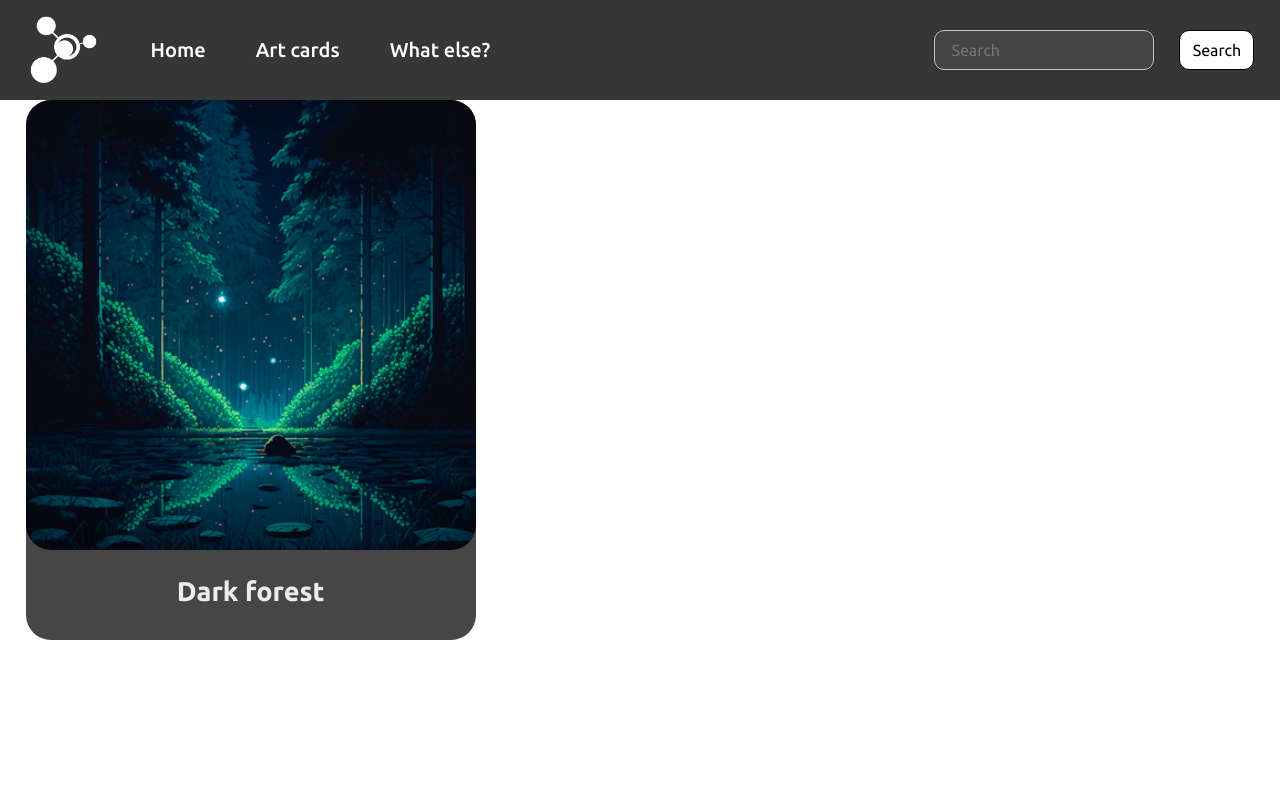
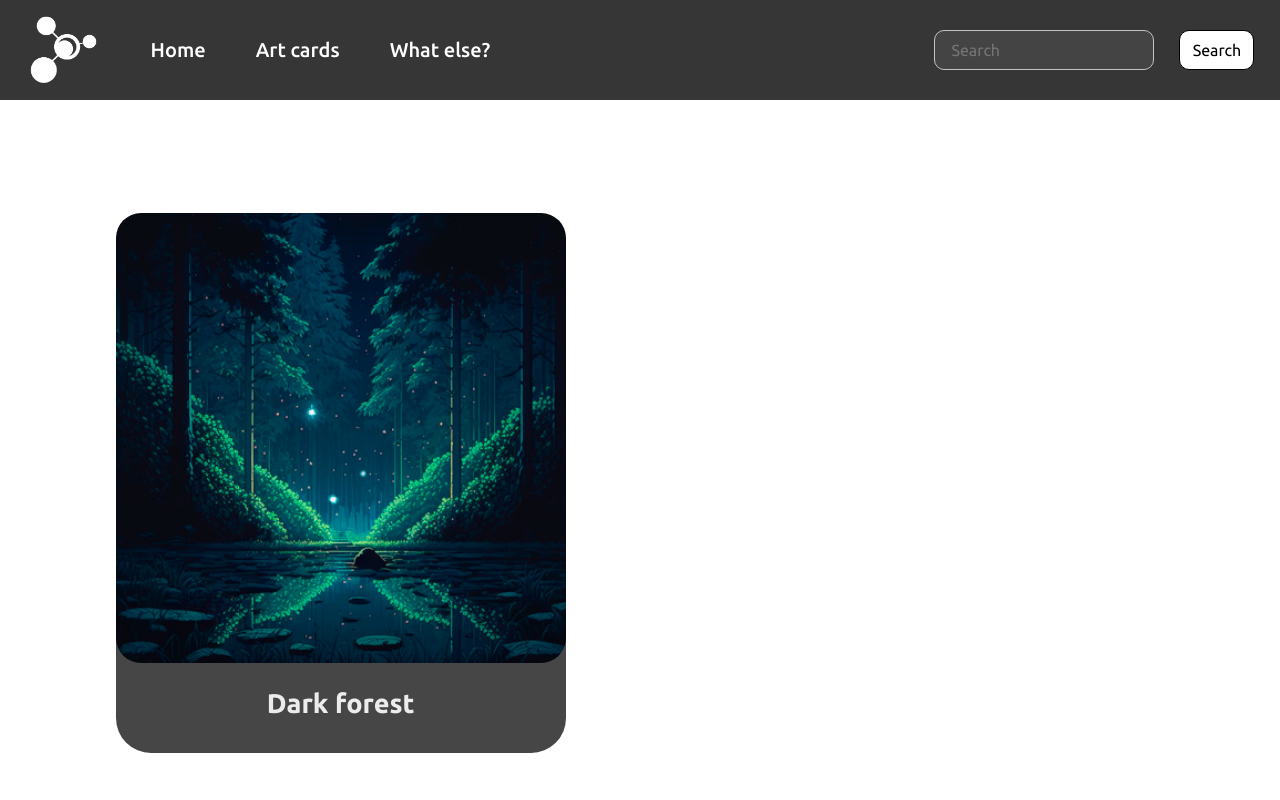
Before and after one commit to Zaambik/Auto-cards, a React (Vite) app: page /cards in a window 1280 px wide. Shown: the top 800 px of the page. Built offline with nearby package versions, Linux system fonts and the light colour scheme.

Commit message:
contacts page

```diff
--- a/src/components/pages/cards/card/Card.jsx
+++ b/src/components/pages/cards/card/Card.jsx
@@ -4,7 +4,6 @@ import imgCard1 from '../img/card1.png'
 import imgCard2 from '../img/card2.png'
 import imgCard3 from '../img/card3.png'
 import styles from './Card.module.scss'
-
 
 const Cards = ({img, h, text}) => {
 
--- a/src/components/pages/cards/card/Card.module.scss
+++ b/src/components/pages/cards/card/Card.module.scss
@@ -3,6 +3,8 @@
 
     width: 450px;
     height: 540px;
+    margin-top: 25%;
+    margin-left: 20%;
 
     display: flex;
     flex-direction: column;
@@ -11,13 +13,14 @@
 
     color: rgb(204, 204, 204);
     background-color: rgb(70, 70, 70);
-    border-radius: 25px;
+    border-radius: 35px;
 
     transition: all 0.5s ease-in-out;
 
     &:hover {
         height: 800px;
         background-color: rgb(39, 39, 39);
+        border-radius: 20px;
     }
 
     .imgWrapper {
@@ -112,5 +115,4 @@
     &:hover .cardText div a {
         opacity: 1;
     }
-
 }
```
